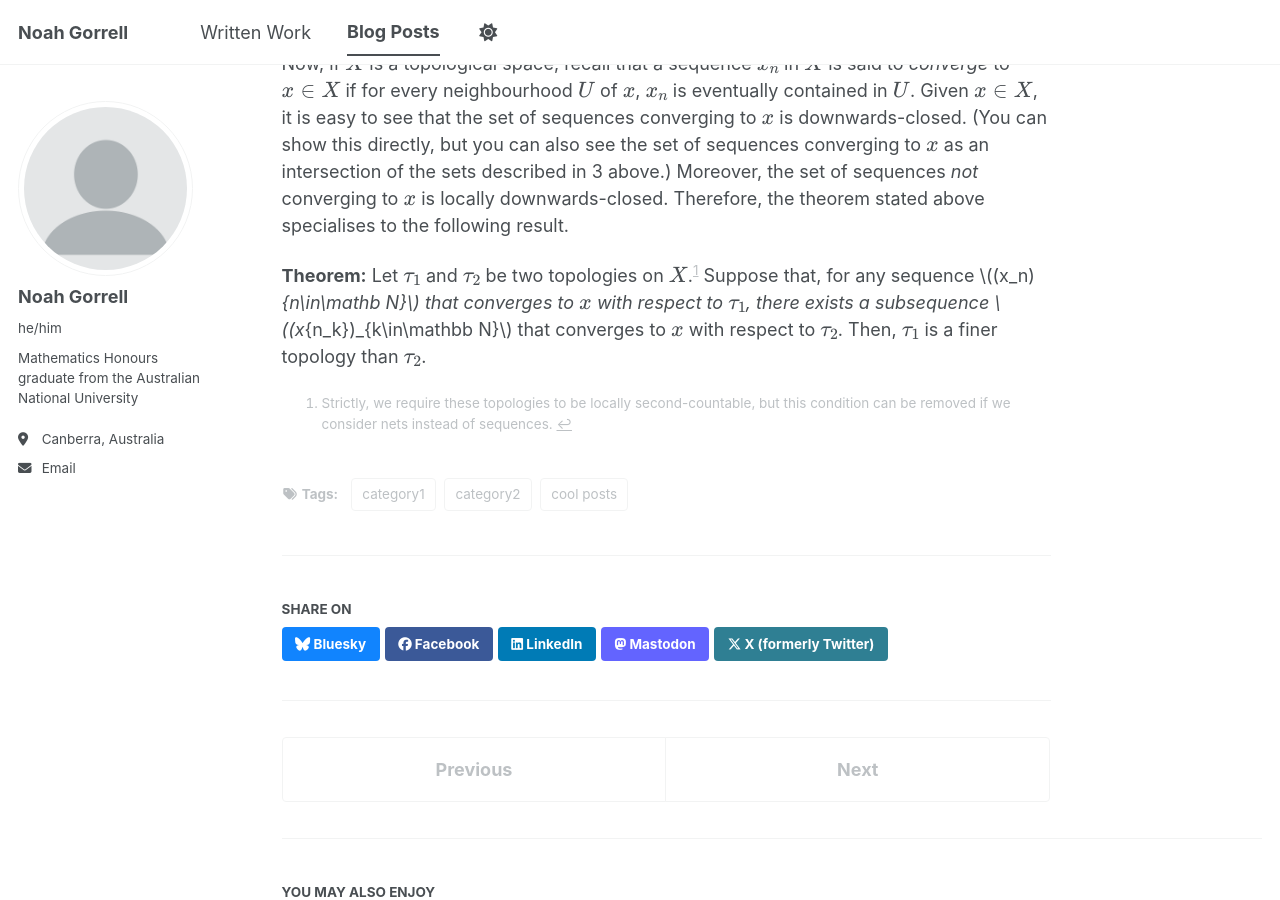
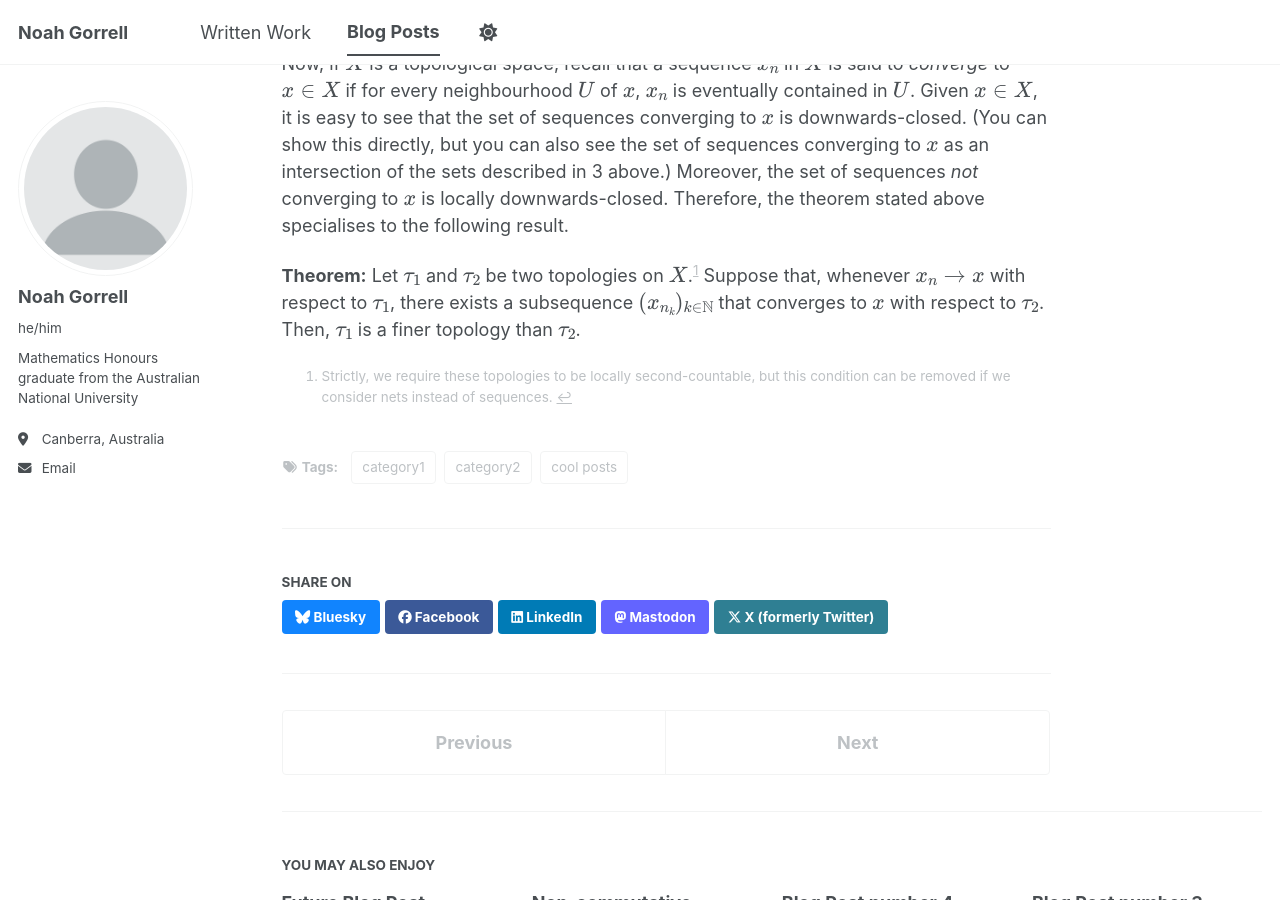
Before and after one commit to noahgorrell/noahgorrell.github.io, a Jekyll site: the page built from _posts/2026-02-06-net-implication.md, in a window 1280 px wide and 900 px high, scrolled down 1617 px. Built offline with Jekyll 4.4.1, drawn with Linux system fonts in a browser that asks for light colours; a script bundle is joined from its source files by our own code; library files that are not in the unit come from our copies; some of the changed text lies outside the part shown.

Commit message:
update post

```diff
--- a/_posts/2026-02-05-net-implication.md
+++ b/_posts/2026-02-06-net-implication.md
@@ -36,7 +36,7 @@ These ideas can be analogised to the setting of nets as well.
 
 Now, if \\(X\\) is a topological space, recall that a sequence \\(x_n\\) in \\(X\\) is said to *converge* to \\(x\in X\\) if for every neighbourhood \\(U\\) of \\(x\\), \\(x_n\\) is eventually contained in \\(U\\). Given \\(x\in X\\), it is easy to see that the set of sequences converging to \\(x\\) is downwards-closed. (You can show this directly, but you can also see the set of sequences converging to \\(x\\) as an intersection of the sets described in 3 above.) Moreover, the set of sequences *not* converging to \\(x\\) is locally downwards-closed. Therefore, the theorem stated above specialises to the following result.
 
-**Theorem:** Let \\(\tau_1\\) and \\(\tau_2\\) be two topologies on \\(X\\).[^top] Suppose that, for any sequence \\((x_n)_{n\in\mathb N}\\) that converges to \\(x\\) with respect to \\(\tau_1\\), there exists a subsequence \\((x_{n_k})_{k\in\mathbb N}\\) that converges to \\(x\\) with respect to \\(\tau_2\\). Then, \\(\tau_1\\) is a finer topology than \\(\tau_2\\).
+**Theorem:** Let \\(\tau_1\\) and \\(\tau_2\\) be two topologies on \\(X\\).[^top] Suppose that, whenever \\(x_n\to x\\) with respect to \\(\tau_1\\), there exists a subsequence \\((x_{n_k})_{k\in\mathbb N}\\) that converges to \\(x\\) with respect to \\(\tau_2\\). Then, \\(\tau_1\\) is a finer topology than \\(\tau_2\\).
 
 [^top]: Strictly, we require these topologies to be locally second-countable, but this condition can be removed if we consider nets instead of sequences.
 
```
Also changed, not shown: other parts of _posts/2026-02-06-net-implication.md (+1 -1 lines).
